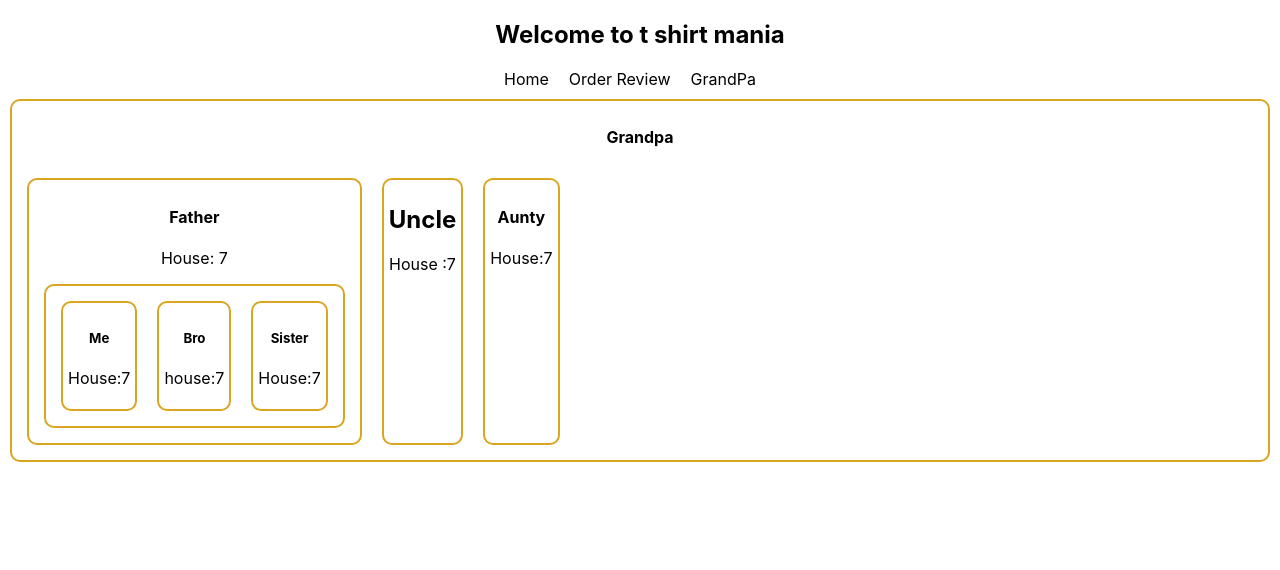
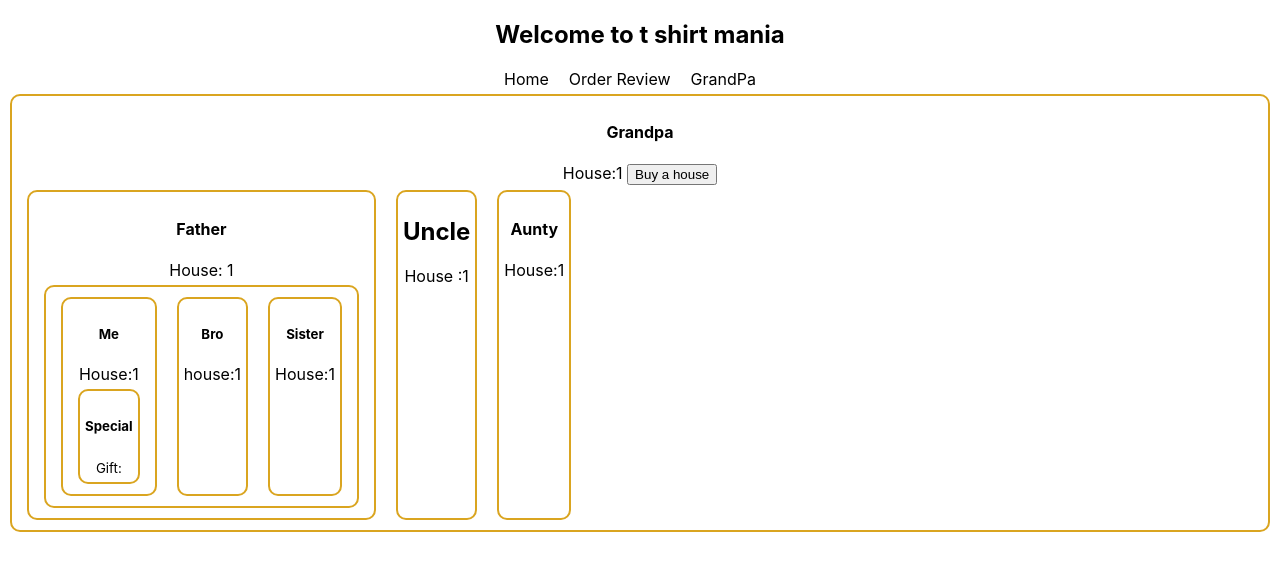
Before and after one commit to tashfiaislamistila/tshirt-mania-react-router, a React (Create React App) app: page /grandpa in a window 1280 px wide. Shown: the top 570 px of the page. Built offline with nearby package versions, Linux system fonts and the light colour scheme.

Commit message:
drilled props commit

```diff
--- a/src/component/Father/Father.js
+++ b/src/component/Father/Father.js
@@ -3,13 +3,13 @@
 import MySelf from '../MySelf/MySelf';
 import Sister from '../Sister/Sister';
 
-const Father = ({ house }) => {
+const Father = ({ house, ornament }) => {
     return (
         <div>
             <h4>Father</h4>
             <p>House: {house}</p>
             <div style={{ display: 'flex' }}>
-                <MySelf house={house}></MySelf>
+                <MySelf house={house} ornament={ornament}></MySelf>
                 <Brother house={house}></Brother>
                 <Sister house={house}></Sister>
             </div>
--- a/src/component/GrandPa/Grandpa.css
+++ b/src/component/GrandPa/Grandpa.css
@@ -1,7 +1,13 @@
 .grandpa,
 .grandpa div {
     border: 2px solid goldenrod;
-    margin: 10px;
+    margin: 5px 10px;
     padding: 5px;
     border-radius: 10px;
 }
+
+.grandpa p {
+    margin-top: 0;
+    margin-bottom: 0;
+
+}
--- a/src/component/GrandPa/Grandpa.js
+++ b/src/component/GrandPa/Grandpa.js
@@ -1,16 +1,24 @@
-import React from 'react';
+import React, { useState } from 'react';
 import Father from '../Father/Father';
 import Uncle from '../Uncle/Uncle';
 import Aunty from '../Aunty/Aunty';
 import './Grandpa.css';
 
 const Grandpa = () => {
-    const house = 7;
+    const [house, setHouse] = useState(1);
+    const ornament = 'Daimond Ring';
+
+    const handleBuyAHouse = () => {
+        const newHouseCount = house + 1;
+        setHouse(newHouseCount);
+    }
     return (
         <div className='grandpa' >
             <h4>Grandpa</h4>
+            <p>House:{house} <button
+                onClick={handleBuyAHouse}>Buy a house</button></p>
             <section style={{ display: 'Flex' }}>
-                <Father house={house}></Father>
+                <Father house={house} ornaments={ornament}></Father>
                 <Uncle house={house}></Uncle>
                 <Aunty house={house}></Aunty>
             </section>
--- a/src/component/MySelf/MySelf.js
+++ b/src/component/MySelf/MySelf.js
@@ -1,10 +1,12 @@
 import React from 'react';
+import Special from '../Special/Special';
 
-const MySelf = ({ house }) => {
+const MySelf = ({ house, ornament }) => {
     return (
         <div>
             <h5>Me</h5>
             <p>House:{house}</p>
+            <Special ornament={ornament}></Special>
         </div>
     );
 };
--- /dev/null
+++ b/src/component/Special/Special.js
@@ -0,0 +1,12 @@
+import React from 'react';
+
+const Special = ({ ornament }) => {
+    return (
+        <div>
+            <h5>Special</h5>
+            <p><small>Gift:{ornament}</small></p>
+        </div>
+    );
+};
+
+export default Special;
```
